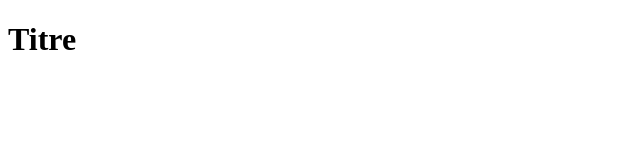
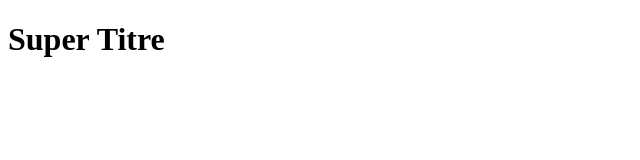
Before and after one commit to emmacharp/git-demo, a plain HTML site: page index.html in a window 1280 px wide. Shown: the whole page, without its empty margins (0-640 px from the left). Drawn offline with Linux system fonts and the light colour scheme.

Commit message:
Ajustement du titre de page

```diff
--- a/index.html
+++ b/index.html
@@ -5,6 +5,6 @@
 	<title></title>
 </head>
 <body>
-	<h1>Titre</h1>
+	<h1>Super Titre</h1>
 </body>
 </html>
```
